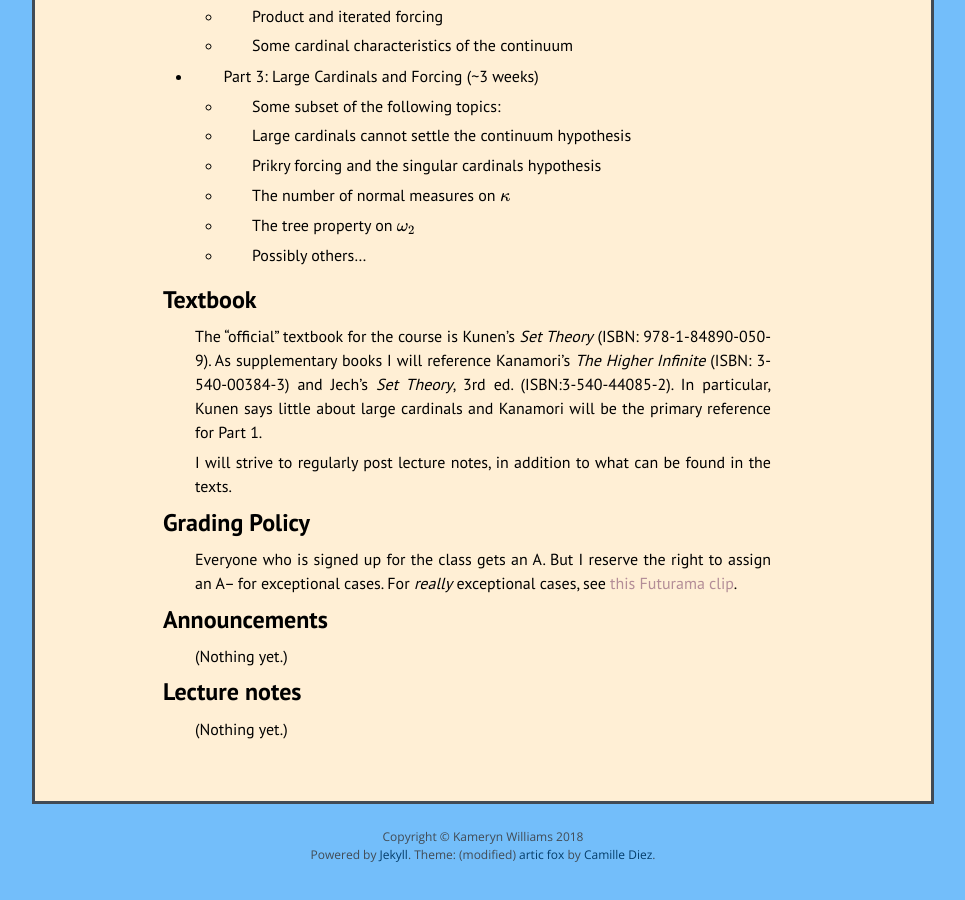
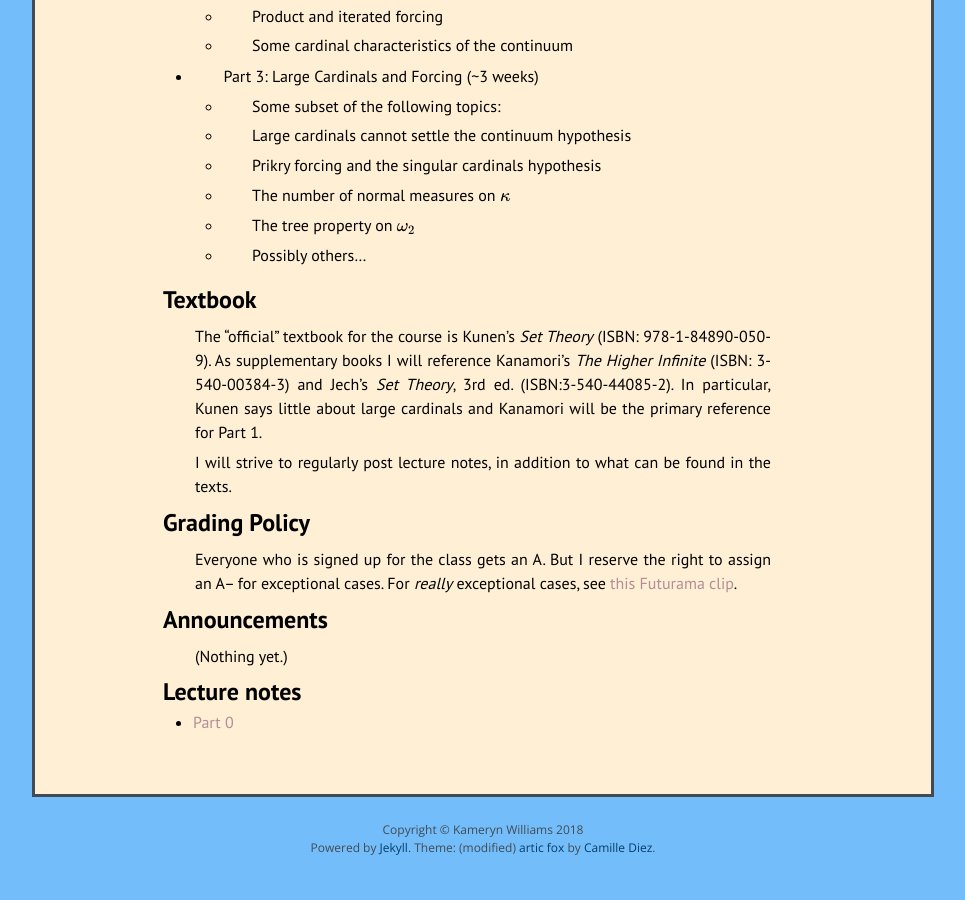
Before and after one commit to kamerynjw/kamerynjw.github.io, a Jekyll site: the page built from teaching/2019/math655.md, in a window 1280 px wide and 900 px high, scrolled down 1374 px. Shown: the whole window, without its empty margins (157-1122 px from the left). Built offline with Jekyll 4.4.1, drawn with Linux system fonts in a browser that asks for light colours; nearby versions of some CDN libraries; formulas are drawn with MathJax 3.

Commit message:
added part 0 lec notes for 655

```diff
--- a/teaching/2019/math655.md
+++ b/teaching/2019/math655.md
@@ -94,4 +94,4 @@ Announcements
 Lecture notes
 -------------
 
-(Nothing yet.)
+* [Part 0]({{ page.url }}part0.pdf)
```
Also changed, not shown: 1 other file.
